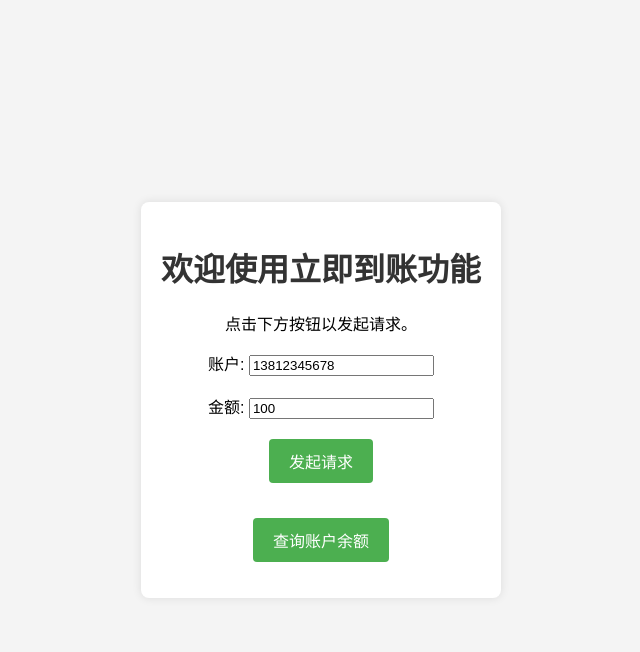
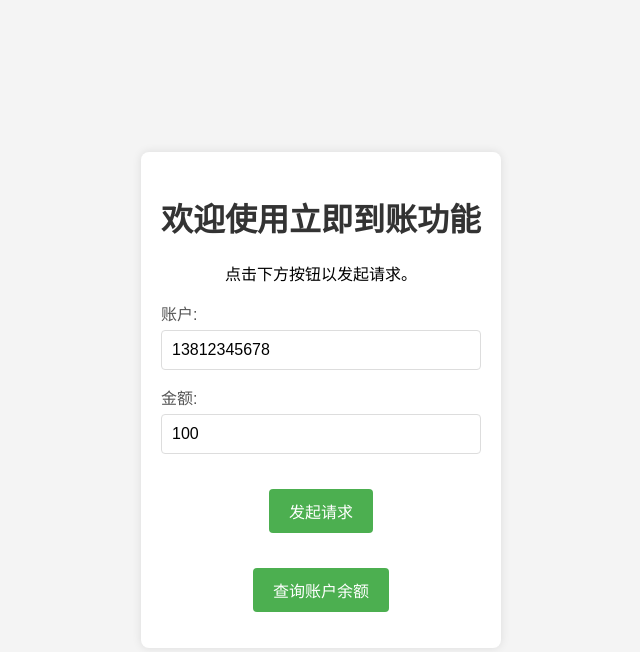
Before and after one commit to chatGPT-AI-API/Immediate-transfer, a Flask app: page / in a window 1280 px wide. Shown: the top 652 px of the page, without its empty margins (319-959 px from the left). Run offline with Flask 3, Linux system fonts and the light colour scheme.

Commit message:
style(templates): 优化表单输入框样式和布局
添加表单输入框的聚焦效果和统一样式，改进表单分组布局以增强用户体验。主要修改包括：
- 新增输入框聚焦时的边框颜色和阴影效果
- 统一表单元素的间距和宽度
- 使用form-group类更好地组织表单元素

```diff
--- a/templates/index.html
+++ b/templates/index.html
@@ -44,15 +44,47 @@
             font-size: 14px;
             color: #555;
         }
+        /* 新增输入框样式 */
+        input[type="text"], input[type="number"] {
+            padding: 10px;
+            border: 1px solid #ddd;
+            border-radius: 4px;
+            font-size: 16px;
+            transition: border-color 0.3s;
+        }
+        input[type="text"]:focus, input[type="number"]:focus {
+            border-color: #4CAF50;
+            outline: none;
+            box-shadow: 0 0 5px rgba(76, 175, 80, 0.3);
+        }
+        .form-group {
+            margin-bottom: 15px;
+            text-align: left;
+        }
+        .form-group label {
+            display: block;
+            margin-bottom: 5px;
+            color: #555;
+        }
+        .form-group input[type="text"],
+        .form-group input[type="number"] {
+            width: 100%;
+            padding: 10px;
+            border: 1px solid #ddd;
+            border-radius: 4px;
+            box-sizing: border-box;
+        }
     </style>
 </head>
 <body>
     <div class="container">
         <h1>欢迎使用立即到账功能</h1>
         <p>点击下方按钮以发起请求。</p>
-        <div>
+        <div class="form-group">
             <label for="account">账户:</label>
-            <input type="text" id="account" value="13812345678"><br><br>
+            <input type="text" id="account" value="13812345678">
+        </div>
+        <div class="form-group">
             <label for="amount">金额:</label>
             <input type="number" id="amount" value="100" min="0.01" step="0.01">
         </div>
```
